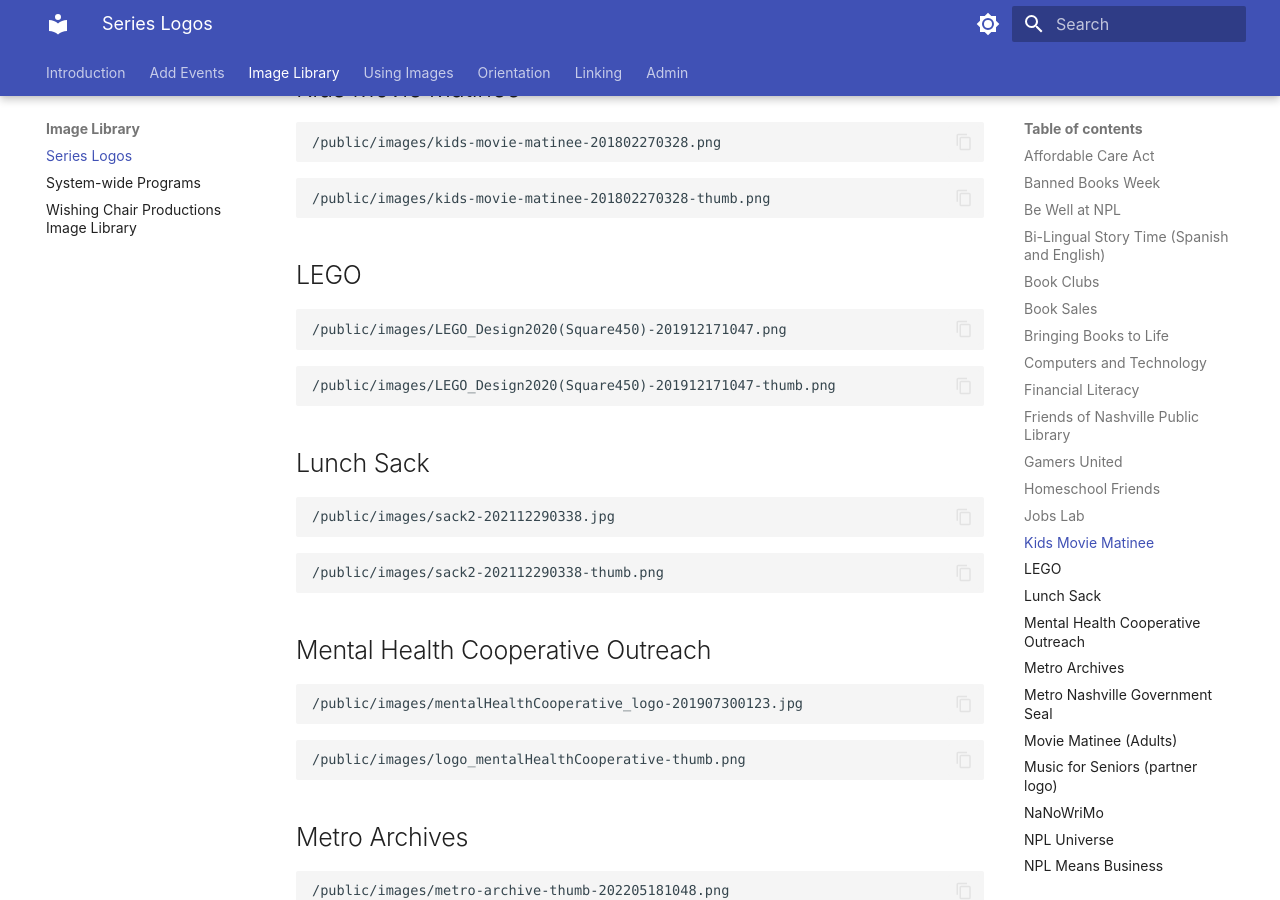
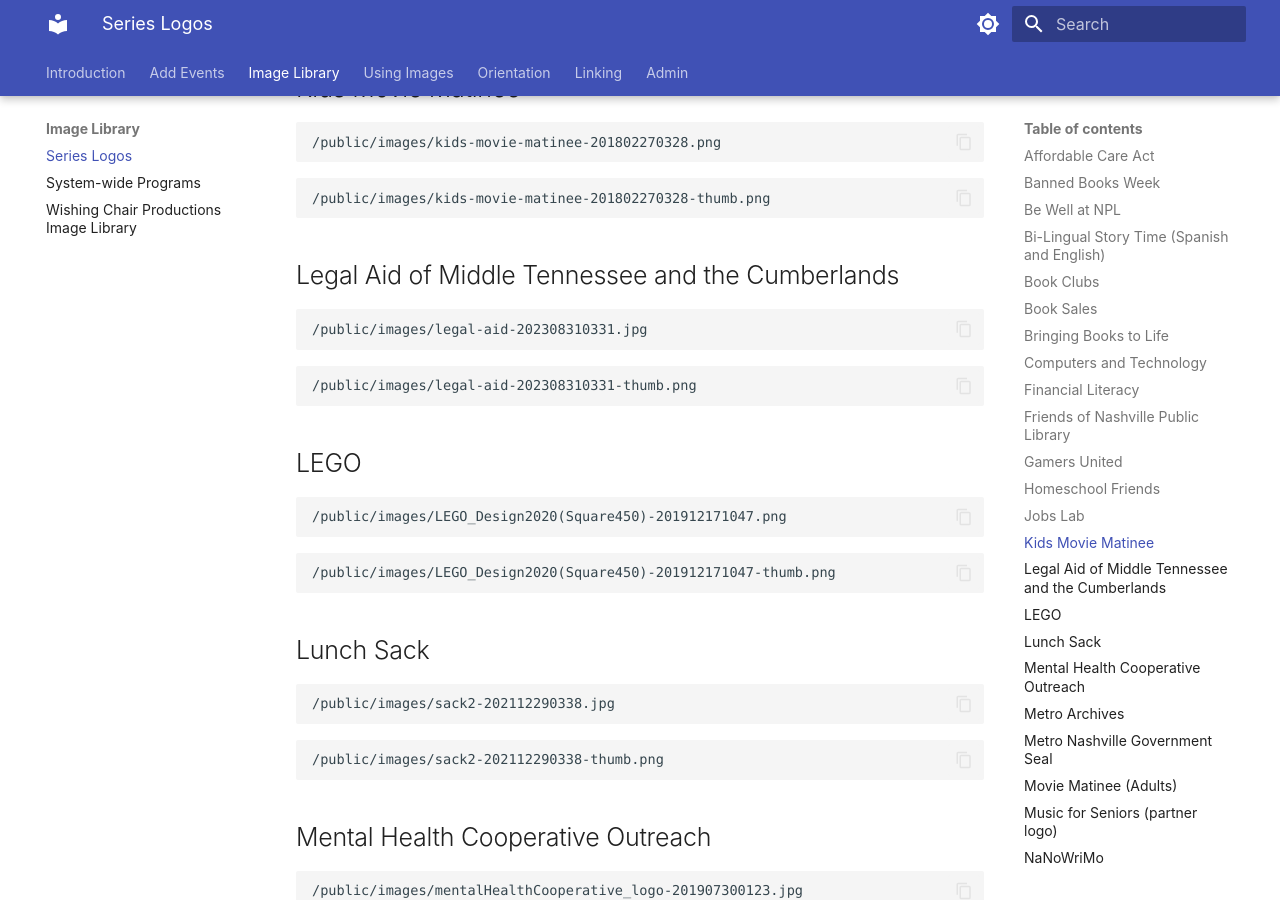
Before and after one commit to Nashville-Public-Library/bedework-docs, an MkDocs documentation site: the page built from docs/image-library/series-logos.md, in a window 1280 px wide and 900 px high, scrolled down 2629 px. Built offline with MkDocs 1.6.1 and Material for MkDocs 9.7.7, drawn with Linux system fonts in a browser that asks for light colours.

Commit message:
adding legal aid graphic

````diff
--- a/docs/image-library/series-logos.md
+++ b/docs/image-library/series-logos.md
@@ -101,6 +101,13 @@ title: Series Logos
 ```
 ```
 /public/images/kids-movie-matinee-201802270328-thumb.png
+```
+## Legal Aid of Middle Tennessee and the Cumberlands
+```
+/public/images/legal-aid-202308310331.jpg
+```
+```
+/public/images/legal-aid-202308310331-thumb.png
 ```
 ## LEGO
 ```
````
